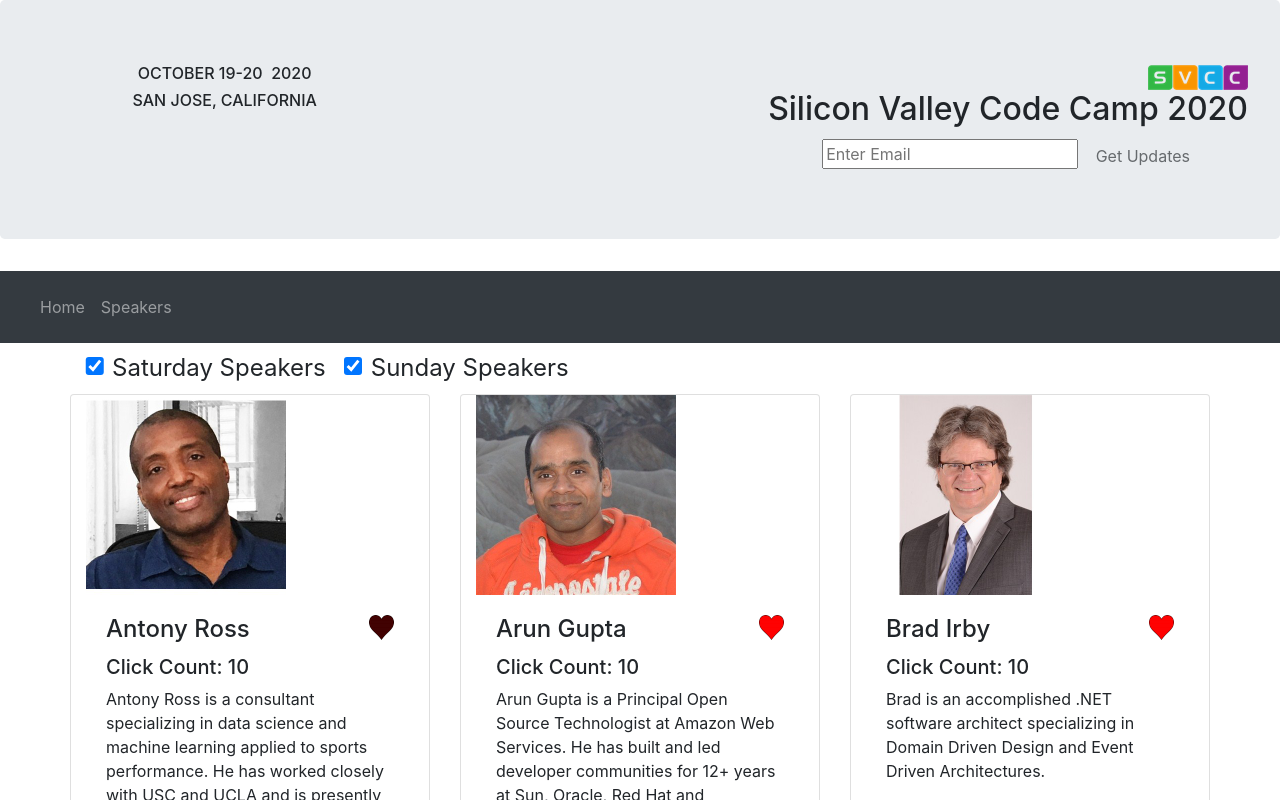
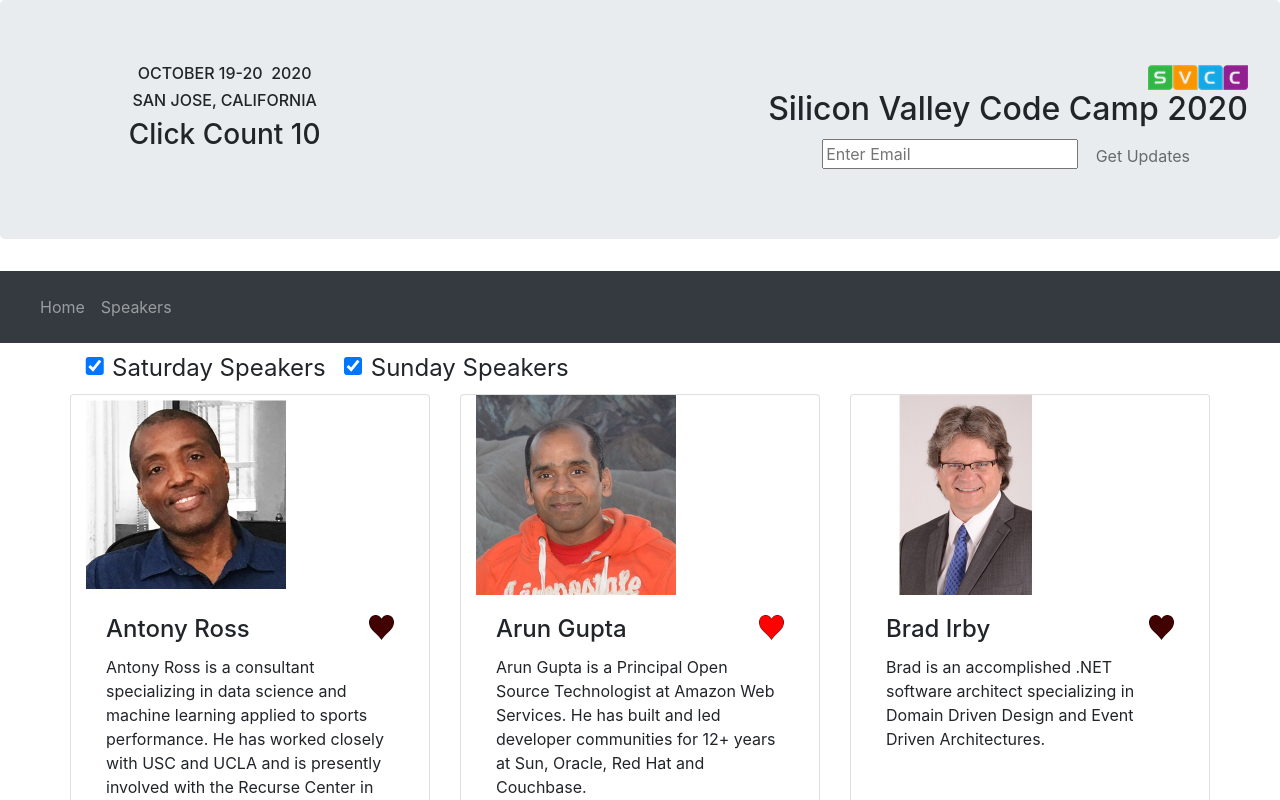
Before and after one commit to jalanya/pluralsight-using-react-hooks, a Next.js app: page /speakers in a window 1280 px wide. Shown: the top 800 px of the page. Built offline with nearby package versions, Linux system fonts and the light colour scheme; data requests are answered from the project's data file.

Commit message:
FEAT: Using useContext and useReducer to Make a Redux-like Global State
- Consolidate and Totaling Favorite Click Counts to the Page Header

```diff
--- a/db.json
+++ b/db.json
@@ -58,7 +58,7 @@
       "id": 1725,
       "firstName": "Brad",
       "lastName": "Irby",
-      "favorite": true,
+      "favorite": false,
       "bio": "Brad is an accomplished .NET software architect specializing in Domain Driven Design and Event Driven Architectures.",
       "sat": true,
       "sun": false
--- a/src/GlobalState.js
+++ b/src/GlobalState.js
@@ -8,13 +8,17 @@ export const GlobalProvider = ({children}) => {
   const {
     isLoading,
     speakerList,
+    favoriteClickCount,
     toggleSpeakerFavorite,
+    incrementFavoriteClickCount
   } = useSpeakerDataManager();
 
   const provider = {
     isLoading,
     speakerList,
+    favoriteClickCount,
     toggleSpeakerFavorite,
+    incrementFavoriteClickCount
   };
 
   return (
--- a/src/Header.js
+++ b/src/Header.js
@@ -1,17 +1,20 @@
-import React from 'react';
+import React, { useContext } from 'react';
+import { GlobalContext } from './GlobalState';
 import SignMeUp from './SignMeUp';
 
 export const Header = () => {
   const signupCallback = (email) => {
     return console.log(`sign up called with email ${email}`);
   };
-
+  const { favoriteClickCount } = useContext(GlobalContext);
   return (
     <div className="jumbotron jumbotronheight">
       <div className="row">
         <div className="col-12 col-sm-4 text-center">
           <h6 className="text-uppercase">October 19-20&nbsp;&nbsp;2020</h6>
           <h6 className="text-uppercase">San Jose, California</h6>
+          <h5></h5>
+          <h3>Click Count {favoriteClickCount}</h3>
         </div>
         <div className="col-12 col-sm-8 text-lg-right">
           <div>
--- a/src/SpeakerDetail.js
+++ b/src/SpeakerDetail.js
@@ -1,5 +1,6 @@
+import { useContext } from 'react';
 import ImageToggleOnScroll from './ImageToggleOnScroll';
-import useSpeakerDataManager from './useSpeakerDataManager';
+import { GlobalContext } from './GlobalState';
 
 const SpeakerDetail = React.memo(({
   speakerRec,
@@ -14,7 +15,7 @@ const SpeakerDetail = React.memo(({
   } = speakerRec;
   console.log(`SpeakerDetail:${id} ${firstName} ${lastName} ${favorite}`);
 
-  const { favoriteClickCount, incrementFavoriteClickCount } = useSpeakerDataManager();
+  const { incrementFavoriteClickCount } = useContext(GlobalContext);
 
   return (
     <div className="card col-4 cardmin">
@@ -37,7 +38,6 @@ const SpeakerDetail = React.memo(({
             {firstName} {lastName}
           </span>
         </h4>
-        <h5>Click Count: {favoriteClickCount}</h5>
         <span>{bio}</span>
       </div>
     </div>
```
